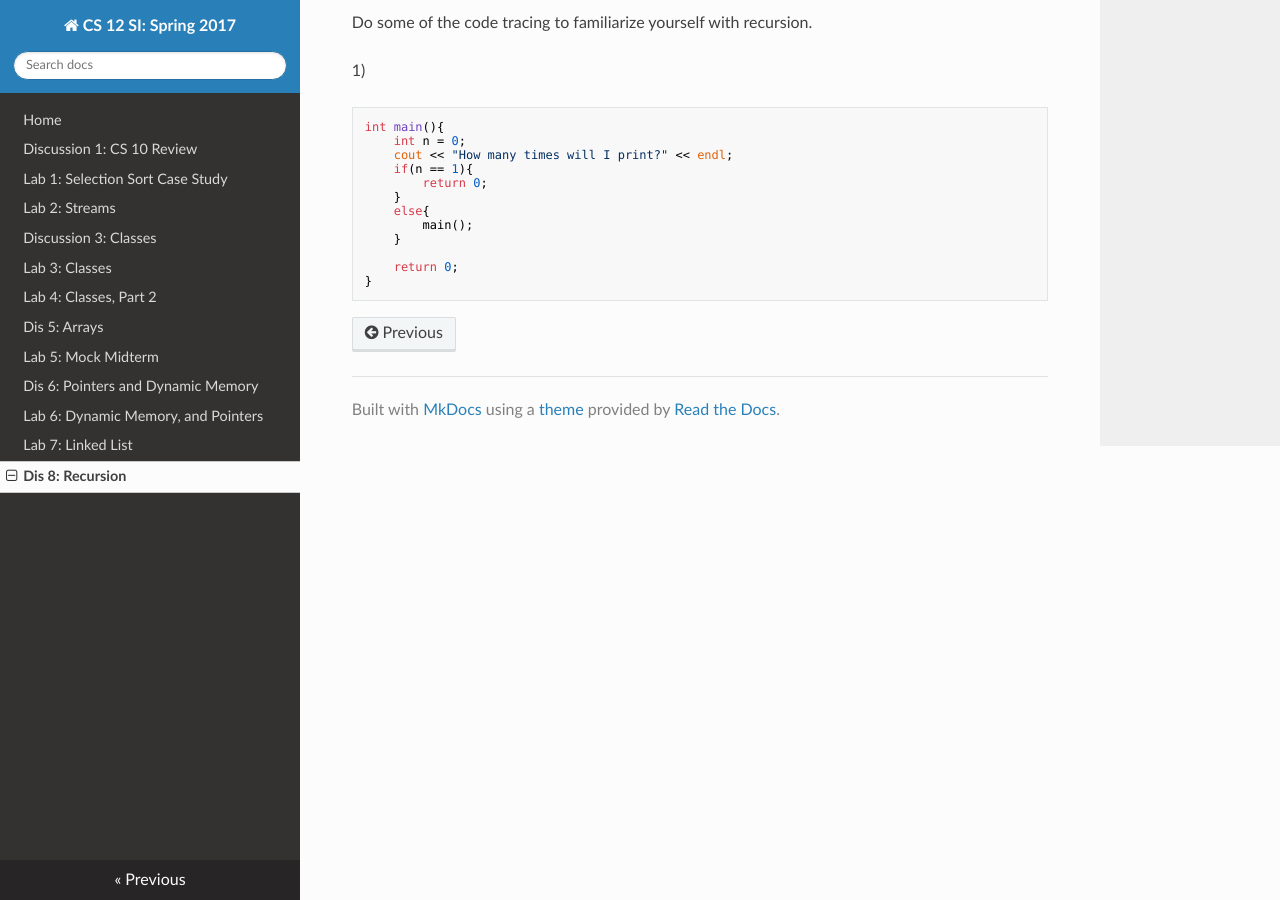
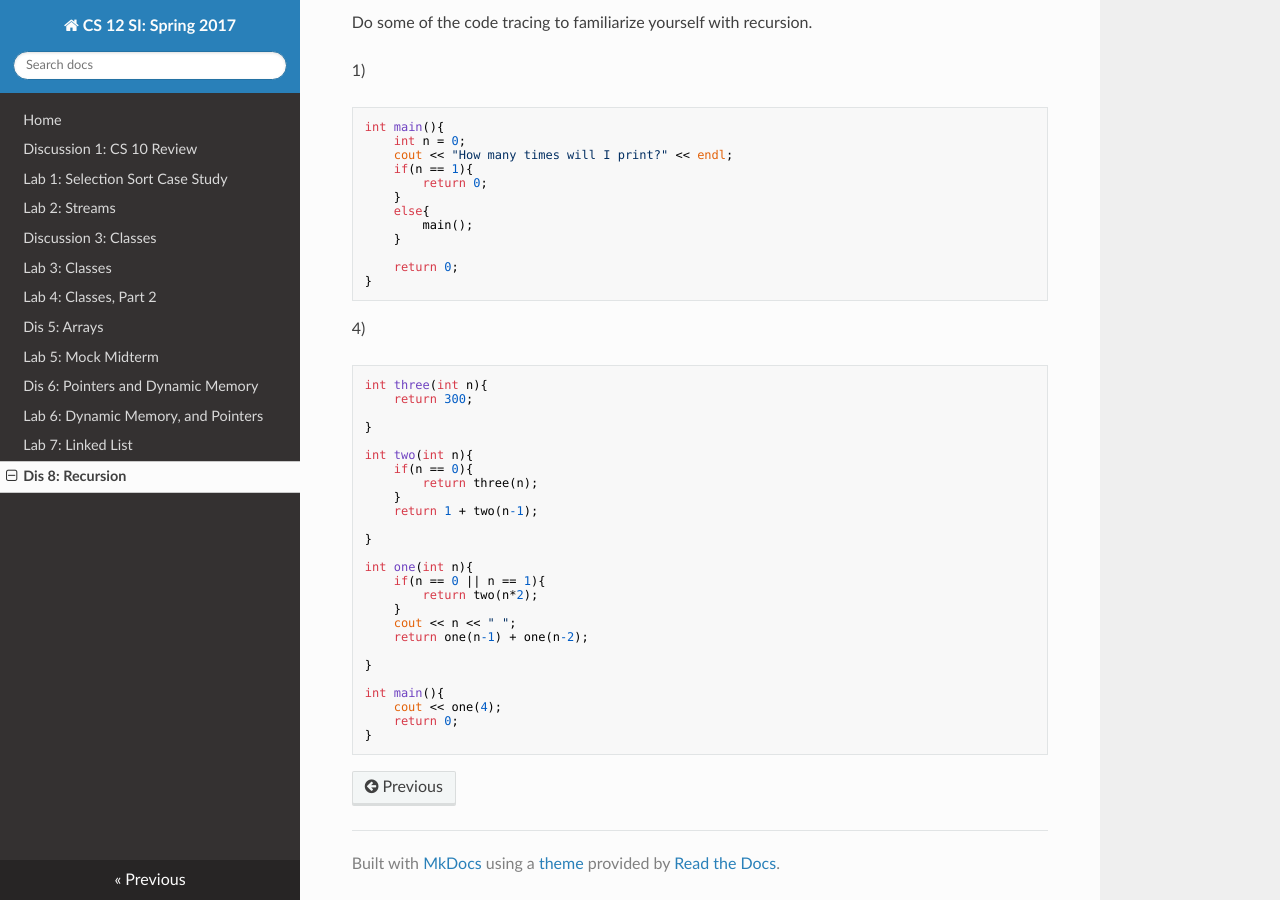
Before and after one commit to cs-si-ucr/cs12, an MkDocs documentation site: the page built from docs/dis08.md, in a window 1280 px wide and 900 px high, scrolled down 1044 px. Built offline with MkDocs 1.6.1, drawn with Linux system fonts in a browser that asks for light colours; nearby versions of some CDN libraries; old or Windows-style settings are respelled for this version of MkDocs.

Commit message:
Added a harder code tracing :P

````diff
--- a/docs/dis08.md
+++ b/docs/dis08.md
@@ -64,3 +64,33 @@ int main(){
     return 0;
 }
 ```
+
+4)
+```c++
+int three(int n){
+    return 300;
+
+}
+
+int two(int n){
+    if(n == 0){
+        return three(n);
+    }
+    return 1 + two(n-1);
+
+}
+
+int one(int n){
+    if(n == 0 || n == 1){
+        return two(n*2);
+    }
+    cout << n << " ";
+    return one(n-1) + one(n-2);
+
+}
+
+int main(){
+    cout << one(4);
+    return 0;
+}
+```
````
